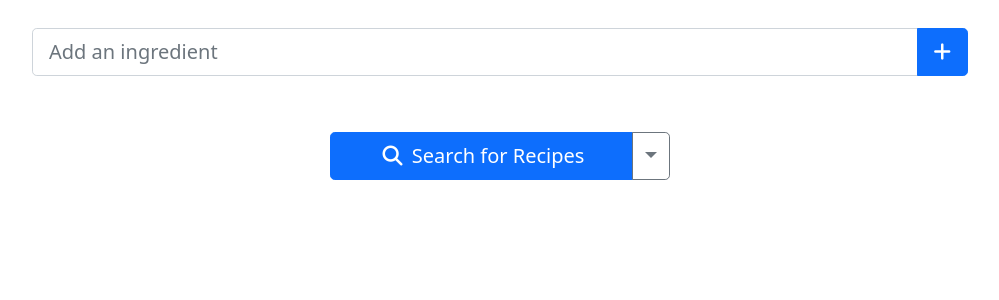
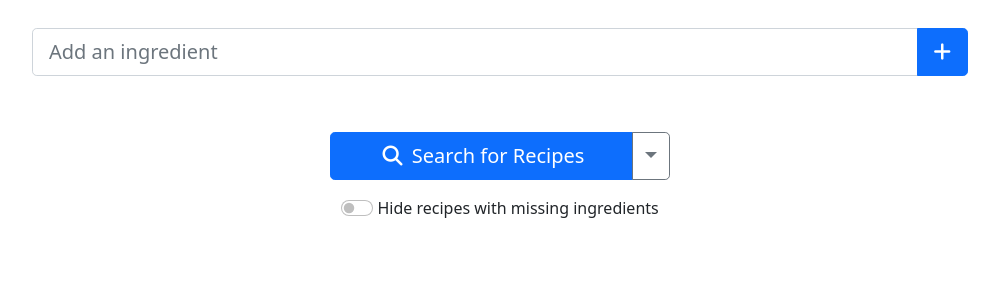
Before and after one commit to brianMxBm/PantryPal, a Flask app: page / in a window 1280 px wide. Shown: the part 160-460 px from the top of the page, without its empty margins (140-1139 px from the left). Run offline with Flask 2, Linux system fonts and the light colour scheme; some libraries are stand-ins or nearby versions.

Commit message:
FRONTEND: Add Missing Ingredients Toggle.

```diff
--- a/web/templates/recipes/index.html
+++ b/web/templates/recipes/index.html
@@ -52,6 +52,16 @@
             </div>
         </div>
     </div>
+    <div class="row pb-5">
+        <div class="col text-center">
+            <div class="form-switch">
+                <input class="form-check-input" type="checkbox" id="check-recipe-hide">
+                <label class="form-check-label" for="check-recipe-hide">
+                    Hide recipes with missing ingredients
+                </label>
+            </div>
+        </div>
+    </div>
     <div class="row row-cols-4 gx-5 gy-4 pb-5 justify-content-start">
         <div id="recipe-template" class="col recipe">
             <h2 class="text-center recipe-name"></h2>
```
